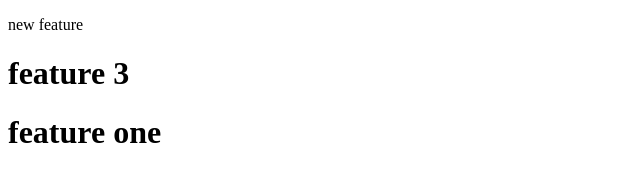
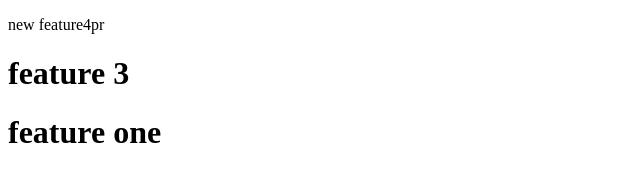
Before and after one commit to sourav-hossein/vstogithub, a plain HTML site: page index.html in a window 1280 px wide. Shown: the full height of the page, 0-640 px from the left. Drawn offline with Linux system fonts and the light colour scheme.

Commit message:
added feature 4 to pr

```diff
--- a/index.html
+++ b/index.html
@@ -7,7 +7,7 @@
 
 </head>
 <body>
-    <p> new feature </p>
+    <p> new feature4pr </p>
     <h1>feature 3</h1>
     <h1>feature one</h1>
 </body>
```
